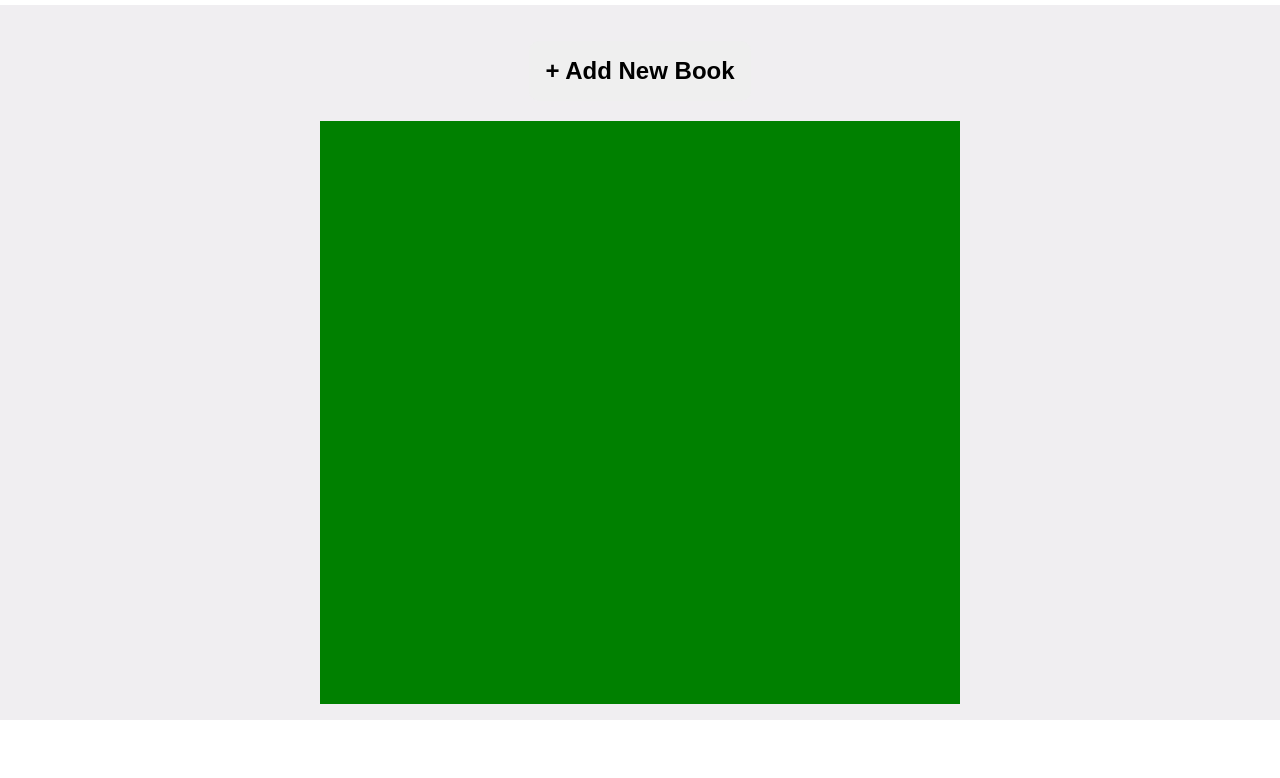
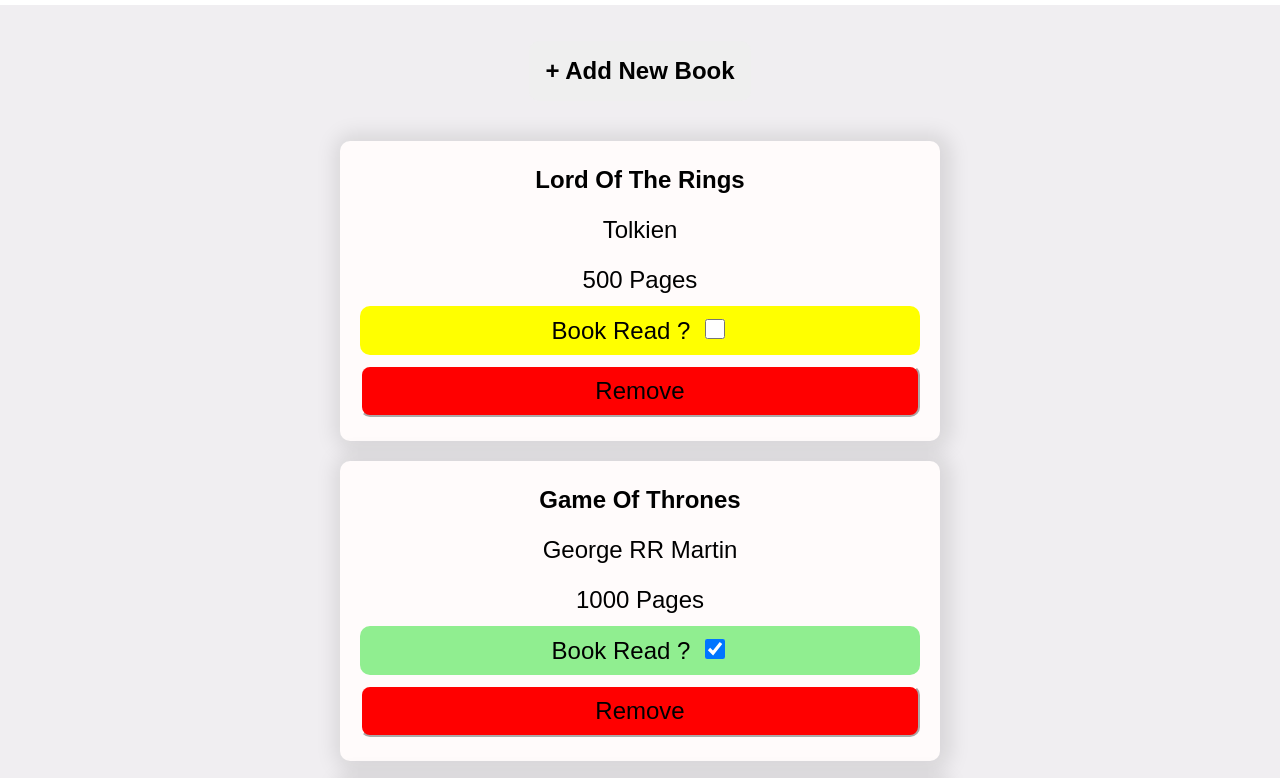
Before and after one commit to Somesh1007/odin-library, a plain HTML site: page index.html in a window 1280 px wide. Shown: the part 80-858 px from the top of the page. Before the commit the page ends 800 px from the top, so only its background shows below. Drawn offline with Linux system fonts and the light colour scheme.

Commit message:
Add Styling and Initial Javascript

```diff
--- a/index.html
+++ b/index.html
@@ -6,13 +6,13 @@
     <meta name="viewport" content="width=device-width, initial-scale=1.0">
     <title>Odin-Library</title>
     <link rel="stylesheet" href="./styles.css">
-    <script src="./script.js"></script>
+    <script src="./script.js" defer></script>
 </head>
 
 <body>
     <div class="container">
         <div class="header">
-            <h1>Library</h1>
+            <h1>My Library</h1>
             <button><img src="./icons/account-circle.svg" alt="User Icon" class="user-icon"></button>
         </div>
         <div class="body">
@@ -20,6 +20,26 @@
                 <button class="add-book-button">+ Add New Book</button>
             </div>
             <div class="books-container">
+                <!--div class="book-section book1">
+                    <div class="book-name">Lord Of The Rings</div>
+                    <div class="book-author">Tolkien</div>
+                    <div class="book-pages">500 Pages</div>
+                    <div class="book-read-section not-read">
+                        <label for="book-read-1">Book Read ?</label>
+                        <input type="checkbox" name="book-read" id="book-read-1" checked>
+                    </div>
+                    <button class="book-remove-button">Remove</button>
+                </div>
+                <div class="book-section book2">
+                    <div class="book-name">Lord Of The Rings</div>
+                    <div class="book-author">Tolkien</div>
+                    <div class="book-pages">500 Pages</div>
+                    <div class="book-read-section read">
+                        <label for="book-read-2">Book Read ?</label>
+                        <input type="checkbox" name="book-read" id="book-read-2" checked>
+                    </div>
+                    <button class="book-remove-button">Remove</button>
+                </div-->
 
             </div>
 
--- a/script.js
+++ b/script.js
@@ -1,13 +1,103 @@
+const booksContainer = document.querySelector('.books-container')
+console.log('booksContainer : ' + booksContainer);
+const addBookButton = document.querySelector('.add-book-button')
+console.log('addBookButton : ' + addBookButton);
+
 // Default Books
-let book1 = new Book()
-let book2 = new Book()
+let book1 = new Book('Lord Of The Rings', 'Tolkien', 500, false)
+let book2 = new Book('Game Of Thrones', 'George RR Martin', 1000, true)
+let book3 = new Book('Harry Potter', 'Unknown', 800, false)
 
-const myLibrary = []
+//Store All Books in Library Array
+const myLibrary = [book1, book2, book3]
+console.table(myLibrary)
+displayBooks()
 
-function Book() {
+function Book(name, author, pages, isRead) {
+    this.name = name
+    this.author = author
+    this.pages = pages
+    this.isRead = isRead
 
 }
 
-function addBookToLibrary() {
+function addBookToLibrary(book) {
+    myLibrary.push(book)
+}
+
+function displayBooks() {
+
+    for (let index = 0; index < myLibrary.length; index++) {
+        let book = myLibrary[index];
+
+        let bookSection = document.createElement('div')
+        bookSection.classList.add('book-section')
+        bookSection.classList.add(`book${index + 1}`)
+
+        let bookName = document.createElement('div')
+        bookName.classList.add('book-name')
+        bookName.textContent = book.name
+
+        let bookAuthor = document.createElement('div')
+        bookAuthor.classList.add('book-author')
+        bookAuthor.textContent = book.author
+
+        let bookPages = document.createElement('div')
+        bookPages.classList.add('book-pages')
+        bookPages.textContent = `${book.pages} Pages`
+
+        // Book Read Section
+        let bookReadSection = document.createElement('div')
+        bookReadSection.classList.add('book-read-section')
+
+        let labelId = `book-read-${index + 1}`
+
+        let checkboxLabel = document.createElement('label')
+        checkboxLabel.textContent = 'Book Read ?'
+        let forAttribute = document.createAttribute('for')
+        forAttribute.value = labelId
+        checkboxLabel.setAttributeNode(forAttribute)
+
+        let checkboxInput = document.createElement('input')
+        let typeAttribute = document.createAttribute('type')
+        typeAttribute.value = 'checkbox'
+        let nameAttribute = document.createAttribute('name')
+        nameAttribute.value = labelId
+        let idAttribute = document.createAttribute('id')
+        idAttribute.value = labelId
+
+        checkboxInput.setAttributeNode(typeAttribute)
+        checkboxInput.setAttributeNode(nameAttribute)
+        checkboxInput.setAttributeNode(idAttribute)
+
+
+        if (book.isRead) {
+            bookReadSection.classList.add('read')
+            let checkedAttribute = document.createAttribute('checked')
+            checkboxInput.setAttributeNode(checkedAttribute)
+
+        } else {
+            bookReadSection.classList.add('not-read')
+
+        }
+
+        bookReadSection.appendChild(checkboxLabel)
+        bookReadSection.appendChild(checkboxInput)
+
+
+        let removeBookButton = document.createElement('button')
+        removeBookButton.classList.add('book-remove-button')
+        removeBookButton.textContent = 'Remove'
+
+
+        bookSection.appendChild(bookName)
+        bookSection.appendChild(bookAuthor)
+        bookSection.appendChild(bookPages)
+        bookSection.appendChild(bookReadSection)
+        bookSection.appendChild(removeBookButton)
+
+        booksContainer.appendChild(bookSection)
+
+    }
 
 }
--- a/styles.css
+++ b/styles.css
@@ -11,6 +11,7 @@ body {
     --full-height: 100vh;
     --shadow-bottom: 3px 1px 20px 8px rgba(0, 0, 0, 0.1);
     --main-padding: 1rem 20rem;
+    --global-border-radius: 10px
 }
 
 div.container {
@@ -60,7 +61,7 @@ button.add-book-button {
     padding: 1rem;
     font-weight: bold;
     font-size: 1.5rem;
-    border-radius: 10px;
+    border-radius: var(--global-border-radius);
 
 }
 
@@ -70,8 +71,55 @@ button.add-book-button:hover {
 
 .books-container {
     flex: 1;
-    background-color: green;
     padding: 20px;
     display: grid;
-    grid-template-columns: repeat(auto-fit, minmax(500px, 1fr))
+    gap: 20px;
+    grid-template-columns: repeat(auto-fit, minmax(350px, 1fr));
+    grid-auto-rows: 300px;
 }
+
+.book-section {
+    background-color: var(--white);
+    padding: 15px 20px;
+    display: grid;
+    gap: 20px;
+    grid-template: repeat(4, 30px) / 1fr;
+    align-items: center;
+    align-content: center;
+    text-align: center;
+    font-size: 1.5rem;
+    box-shadow: var(--shadow-bottom);
+    border-radius: var(--global-border-radius);
+}
+
+.book-name {
+    font-weight: bold
+}
+
+.book-read-section {
+    border-radius: var(--global-border-radius);
+    padding: 10px;
+
+}
+
+input[type='checkbox'] {
+    height: 20px;
+    width: 20px;
+    margin-left: 15px;
+}
+
+.book-read-section.read {
+    background-color: lightgreen;
+}
+
+.book-read-section.not-read {
+    background-color: yellow;
+}
+
+.book-remove-button {
+    padding: 10px;
+    border-radius: var(--global-border-radius);
+    font-size: 1.5rem;
+    background-color: red;
+    border-color: var(--white);
+}
```
